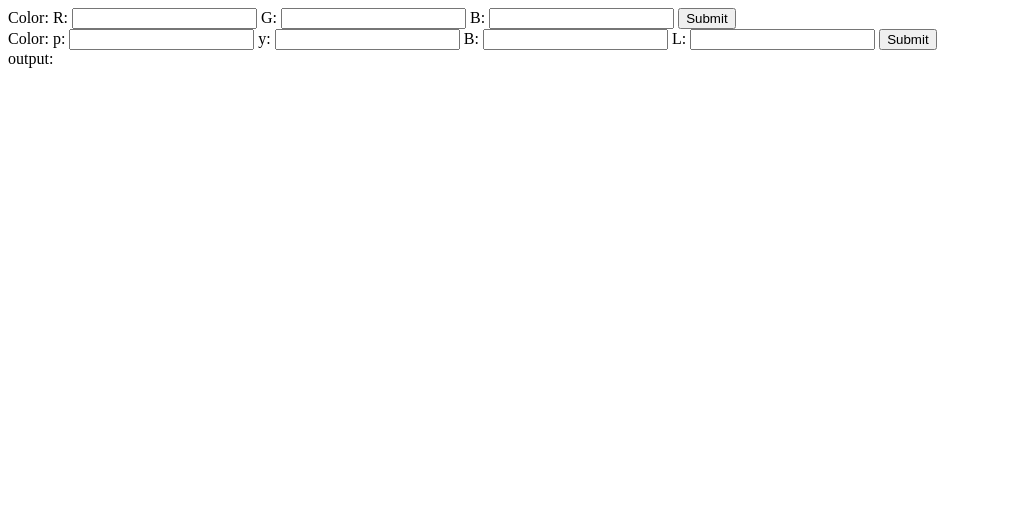
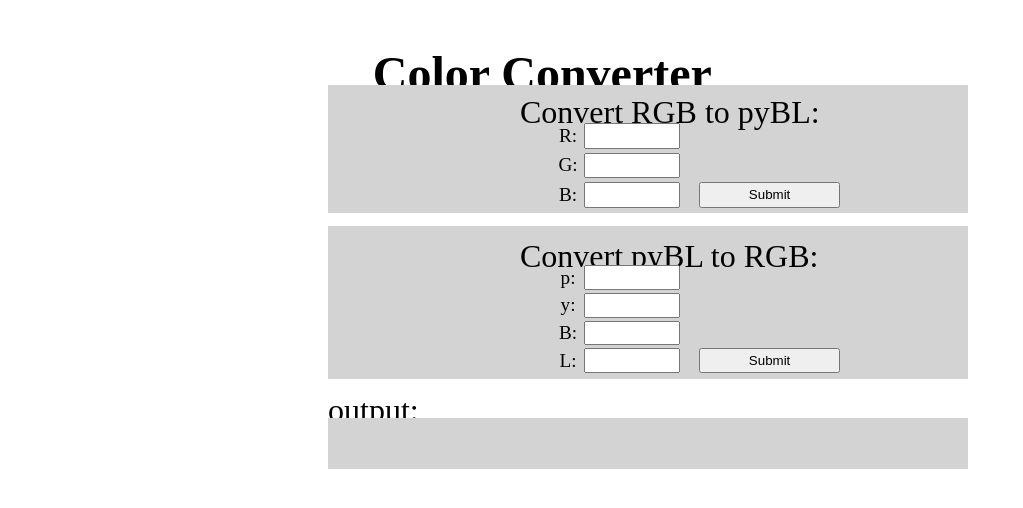
Before and after one commit to apocernich/ColorPicker_JS, a plain HTML site: page index.html in a window 1280 px wide. Shown: the whole page, without its empty margins (0-1023 px from the left). Drawn offline with Linux system fonts and the light colour scheme.

Commit message:
final commit - simple css layout

```diff
--- a/index.css
+++ b/index.css
@@ -0,0 +1,191 @@
+body{
+  display: grid;
+  width: auto;
+  height: 75vw;
+}
+#container{
+  display:grid;
+  grid-template-columns: [first] 25vw [line2] 50vw [line3] 25vw [end];
+  grid-template-rows: [first] 3vw [line2] 3vw [line3] 10vw [line4] 1vw [line5] 12vw [line6] 1vw [line7] 2vw [line8] 4vw [end];
+}
+#header{
+  grid-column-start: 2;
+  grid-column-end: 3;
+  grid-row-start: 2;
+  grid-row-end: 3;
+  margin: auto  auto auto 7%;
+  font-size: xxx-large;
+}
+#inputRGBtopyBLArray{
+  background-color: lightgray;
+  grid-column-start: 2;
+  grid-column-end: 3;
+  grid-row-start: 3;
+  grid-row-end: 4;
+  display: inline-grid;
+  width: 100%;
+  height: 100%;
+  grid-template-columns: [first] 30% [label] 5% [labels] 5% [inputBoxes]15% [buffer] 3% [submit] auto [buffer] 20% [end];
+  grid-template-rows: [first] 7% [line2] 20% [line3] 3% [line4] 20% [line5] 3% [line6] 20% [line7] 3% [line8] 20% [line9] 3%[end];
+}
+#inputRGBtopyBLArray #colorInputRGB{
+  grid-column-start: 2;
+  grid-column-end:7;
+  grid-row-start: 2;
+  grid-row-end: 3;
+  font-size:xx-large
+}
+#inputRGBtopyBLArray #labelR{
+  grid-column-start: 3;
+    grid-column-end: 4;
+    grid-row-start: 4;
+    grid-row-end: 5;
+    font-size: larger;
+    margin: auto;
+}
+#inputRGBtopyBLArray #colorR {
+  grid-column-start: 4;
+  grid-column-end: 5;
+  grid-row-start: 4;
+  grid-row-end: 5;
+}
+#inputRGBtopyBLArray #labelG {
+  grid-column-start: 3;
+  grid-column-end: 4;
+  grid-row-start: 6;
+  grid-row-end: 7;
+  font-size: larger;
+  margin: auto;
+}
+#inputRGBtopyBLArray #colorG {
+  grid-column-start: 4;
+    grid-column-end: 5;
+    grid-row-start: 6;
+    grid-row-end: 7;
+}
+#inputRGBtopyBLArray #labelrgbB {
+  grid-column-start: 3;
+  grid-column-end: 4;
+  grid-row-start: 8;
+  grid-row-end: 9;
+  font-size: larger;
+  margin: auto;
+}
+#inputRGBtopyBLArray #colorrgbB {
+  grid-column-start: 4;
+    grid-column-end: 5;
+    grid-row-start: 8;
+    grid-row-end: 9;
+}
+#inputRGBtopyBLArray #RGBButton {
+  grid-column-start: 6;
+  grid-column-end: 7;
+  grid-row-start: 8;
+  grid-row-end: 9;
+}
+
+#inputpyBLtoRGBArray {
+  background-color: lightgray;
+  grid-column-start: 2;
+  grid-column-end: 3;
+  grid-row-start: 5;
+  grid-row-end: 6;
+  display: inline-grid;
+  width: 100%;
+  height: 100%;
+  grid-template-columns: [first] 30% [label] 5% [labels] 5% [inputBoxes]15% [buffer] 3% [submit] auto [buffer] 20% [end];
+  grid-template-rows: [first] 8% [line2] 16% [line3] 2% [line4] 16% [line5] 2% [line6] 16% [line7] 2% [line8] 16% [line9] 2% [line10] 16% [end];
+}
+
+#inputpyBLtoRGBArray #colorInputpyBL {
+  grid-column-start: 2;
+  grid-column-end: 7;
+  grid-row-start: 2;
+  grid-row-end: 3;
+  font-size: xx-large
+}
+
+#inputpyBLtoRGBArray #labelp {
+  grid-column-start: 3;
+  grid-column-end: 4;
+  grid-row-start: 4;
+  grid-row-end: 5;
+  font-size: larger;
+  margin: auto;
+}
+
+#inputpyBLtoRGBArray #colorp {
+  grid-column-start: 4;
+  grid-column-end: 5;
+  grid-row-start: 4;
+  grid-row-end: 5;
+}
+
+#inputpyBLtoRGBArray #labely {
+  grid-column-start: 3;
+  grid-column-end: 4;
+  grid-row-start: 6;
+  grid-row-end: 7;
+  font-size: larger;
+  margin: auto;
+}
+
+#inputpyBLtoRGBArray #colory {
+  grid-column-start: 4;
+  grid-column-end: 5;
+  grid-row-start: 6;
+  grid-row-end: 7;
+}
+
+#inputpyBLtoRGBArray #labelpyB {
+  grid-column-start: 3;
+  grid-column-end: 4;
+  grid-row-start: 8;
+  grid-row-end: 9;
+  font-size: larger;
+  margin: auto;
+}
+
+#inputpyBLtoRGBArray #colorpyB {
+  grid-column-start: 4;
+  grid-column-end: 5;
+  grid-row-start: 8;
+  grid-row-end: 9;
+}
+#inputpyBLtoRGBArray #labelL {
+  grid-column-start: 3;
+  grid-column-end: 4;
+  grid-row-start: 10;
+  grid-row-end: 11;
+  font-size: larger;
+  margin: auto;
+}
+
+#inputpyBLtoRGBArray #colorL {
+  grid-column-start: 4;
+  grid-column-end: 5;
+  grid-row-start: 10;
+  grid-row-end: 11;
+}
+
+#inputpyBLtoRGBArray #pyBLButton {
+  grid-column-start: 6;
+  grid-column-end: 7;
+  grid-row-start: 10;
+  grid-row-end: 11;
+}
+#outputLabel {
+  grid-column-start: 2;
+  grid-column-end: 3;
+  grid-row-start: 7;
+  grid-row-end: 8;
+  font-size: xx-large;
+}
+#output {
+  background-color: lightgray;
+  grid-column-start: 2;
+    grid-column-end: 3;
+    grid-row-start: 8;
+    grid-row-end: 9;
+    font-size: xx-large;
+}
--- a/index.html
+++ b/index.html
@@ -5,32 +5,36 @@
   <meta http-equiv="X-UA-Compatible" content="IE=edge">
   <meta name="viewport" content="width=device-width, initial-scale=1.0">
   <script src="index.js"></script>
+  <link rel="stylesheet" href="index.css"/>
   <title>Color Picker</title>
 </head>
 <body>
-  <form onsubmit="inputToArray('pyBL')">
-    <label id="colorInput">Color:</label>
-    <label>R:</label>
-    <input type="text" id="colorR" name="colorR">
-    <label>G:</label>
-    <input type="text" id="colorG" name="colorG">
-    <label>B:</label>
-    <input type="text" id="colorrgbB" name="colorrgbB">
-    <button type="button" value="Submit" onclick="inputToArray('pyBL')">Submit</button>
+  <div id="container">
+  <h1 id="header">Color Converter</h1>
+  <form id="inputRGBtopyBLArray" onsubmit="inputRGBtopyBLArray()">
+    <label id="colorInputRGB">Convert RGB to pyBL:</label>
+    <label id="labelR">R:</label>
+    <input type="text" id="colorR" name="colorR"/>
+    <label id="labelG">G:</label>
+    <input type="text" id="colorG" name="colorG"/>
+    <label id="labelrgbB">B:</label>
+    <input type="text" id="colorrgbB" name="colorrgbB"/>
+    <button id="RGBButton" type="button" value="Submit" onclick="inputRGBtopyBLArray()">Submit</button>
   </form>
-    <form onsubmit="inputToArray('RGB')">
-      <label id="colorInput">Color:</label>
-      <label>p:</label>
-      <input type="text" id="colorp" name="colorp">
-      <label>y:</label>
-      <input type="text" id="colory" name="colory">
-      <label>B:</label>
-      <input type="text" id="colorpyB" name="colorpyB">
-      <label>L:</label>
-      <input type="text" id="colorL" name="colorL">
-      <button type="button" value="Submit" onclick="inputToArray('RGB')">Submit</button>
+    <form id="inputpyBLtoRGBArray" onsubmit="inputpyBLtoRGBArray()">
+      <label id="colorInputpyBL">Convert pyBL to RGB:</label>
+      <label id="labelp">p:</label>
+      <input type="text" id="colorp" name="colorp"/>
+      <label id="labely">y:</label>
+      <input type="text" id="colory" name="colory"/>
+      <label id="labelpyB">B:</label>
+      <input type="text" id="colorpyB" name="colorpyB"/>
+      <label id="labelL">L:</label>
+      <input type="text" id="colorL" name="colorL"/>
+      <button id="pyBLButton" type="button" value="Submit" onclick="inputpyBLtoRGBArray()">Submit</button>
     </form>
     <div id="outputLabel">output:</div>
     <div id="output"></div>
+  </div>
 </body>
 </html>
--- a/index.js
+++ b/index.js
@@ -1,5 +1,4 @@
-function inputToArray(type) {
-  if (type == 'RGB') {
+function inputpyBLtoRGBArray() {
   let p = parseFloat(document.getElementById('colorp').value);
   let y = parseFloat(document.getElementById('colory').value);
   let pyB = parseFloat(document.getElementById('colorpyB').value);
@@ -10,7 +9,9 @@ function inputToArray(type) {
   } else {
     colorConverterPyToRGB(p, y, pyB, L);
   }
-  } else if ((type = 'pyBL')) {
+}
+
+function inputRGBtopyBLArray() {
   let R = parseFloat(document.getElementById('colorR').value);
   let G = parseFloat(document.getElementById('colorG').value);
   let rgbB = parseFloat(document.getElementById('colorrgbB').value);
@@ -19,7 +20,6 @@ function inputToArray(type) {
     return;
   } else {
     colorConverterRGBToPy(R, G, rgbB);
-    }
   }
 }
 
```
Lines whose indentation alone changed are shown as unchanged.
